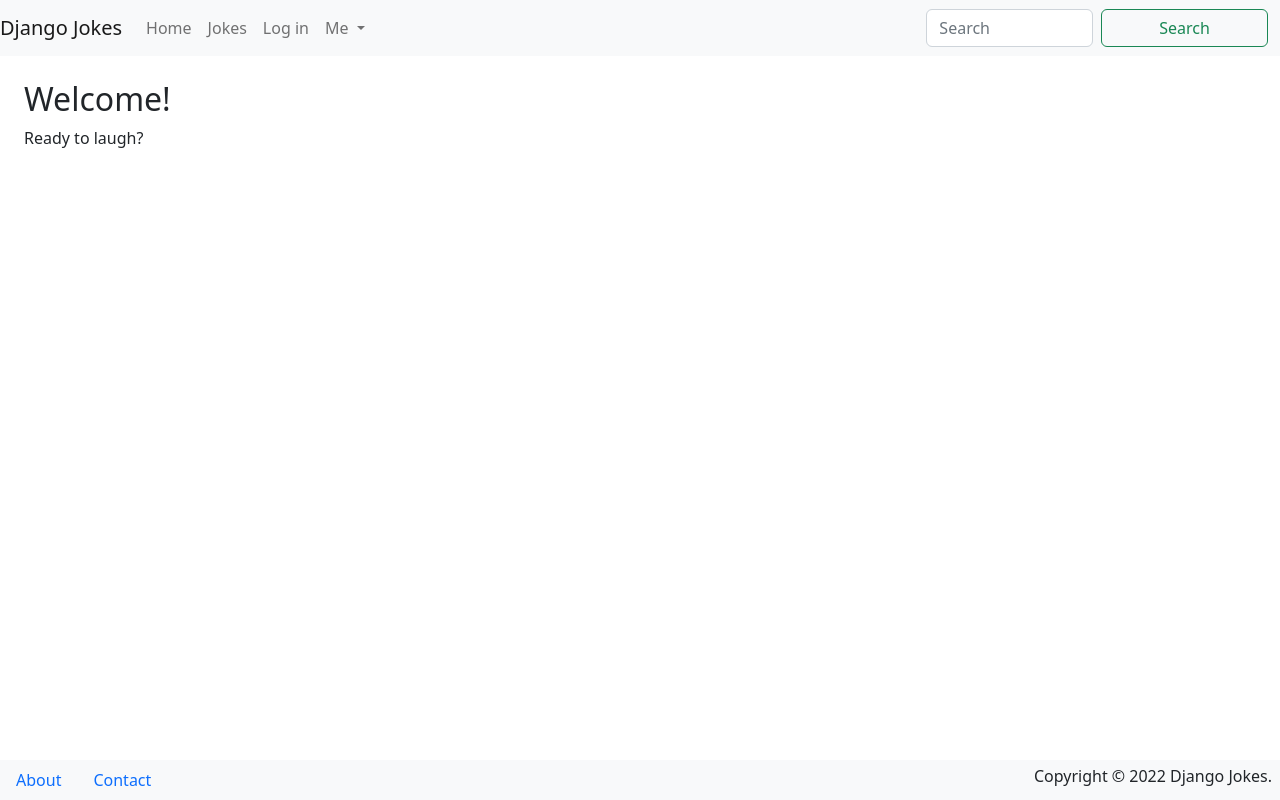
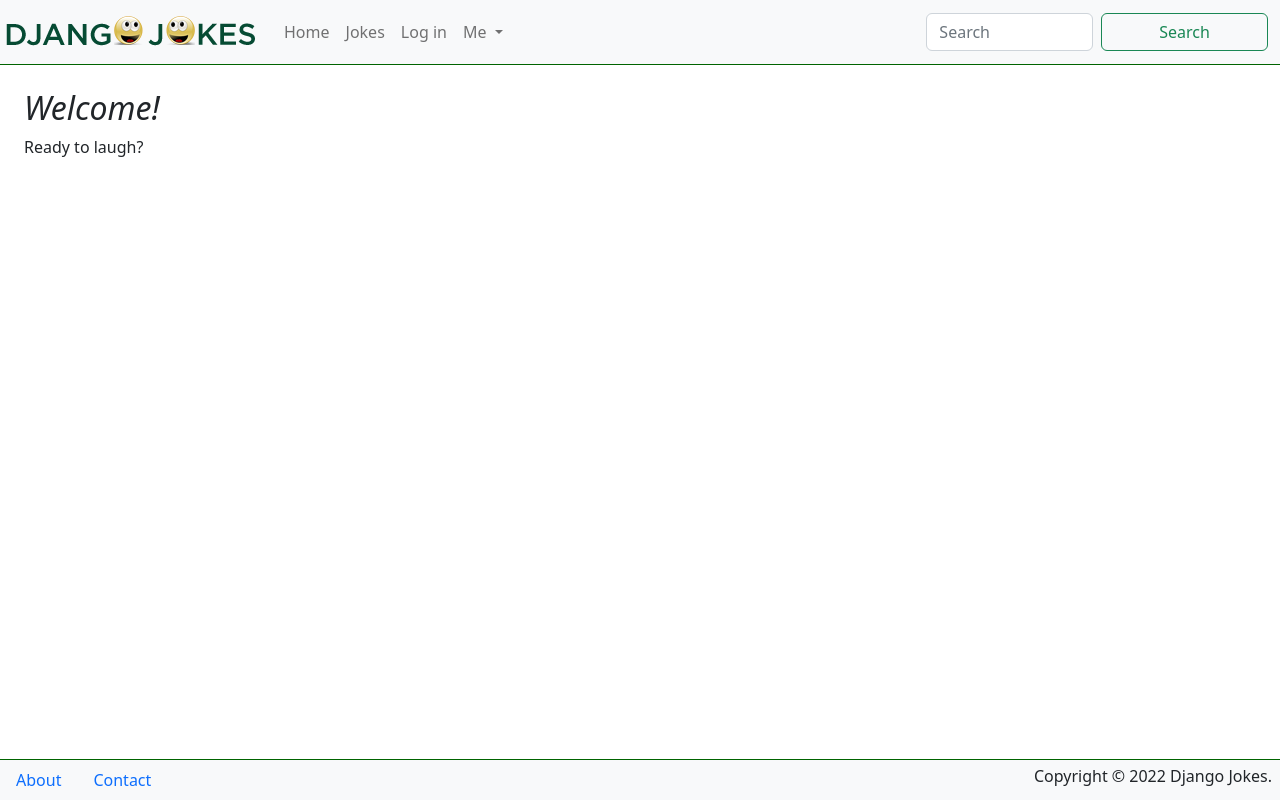
Before and after one commit to jramizares/djangojokes.com, a Django app: page / in a window 1280 px wide. Run offline with Django 4.2, Linux system fonts and the light colour scheme; some libraries are stand-ins or nearby versions.

Commit message:
images and css files

```diff
--- a/djangojokes/settings.py
+++ b/djangojokes/settings.py
@@ -122,6 +122,10 @@ USE_TZ = True
 
 STATIC_URL = 'static/'
 
+STATICFILES_DIRS = [
+    BASE_DIR / 'static',
+]
+
 # Default primary key field type
 # https://docs.djangoproject.com/en/4.1/ref/settings/#default-auto-field
 
--- /dev/null
+++ b/static/css/main.css
@@ -0,0 +1,15 @@
+body {
+  padding-bottom: 50px;
+}
+
+footer {
+  border-top: 1px solid darkgreen;
+}
+
+header {
+  border-bottom: 1px solid darkgreen;
+}
+
+h2 {
+  font-style: italic;
+}
--- a/templates/_base.html
+++ b/templates/_base.html
@@ -1,3 +1,5 @@
+{% load static %}
+
 <!DOCTYPE html>
 <html lang="en">
 <head>
@@ -6,12 +8,16 @@
 <link href="https://cdn.jsdelivr.net/npm/bootstrap@5.2.1/dist/css/bootstrap.min.css" rel="stylesheet" integrity="sha384-iYQeCzEYFbKjA/T2uDLTpkwGzCiq6soy8tYaI1GyVh/UjpbCx/TYkiZhlZB6+fzT" crossorigin="anonymous">
 
 <script src="https://kit.fontawesome.com/d8ab5c25fb.js" crossorigin="anonymous"></script>
+<link rel="shortcut icon" type="image/png" href="{% static 'images/favicon.png' %}">
+<link rel="stylesheet" href="{% static 'css/main.css' %}">
+
 <title>{% block title %}{% endblock %} | Django Jokes</title>
 </head>
 <body>
 <header>
   <nav class="navbar navbar-expand-lg navbar-light bg-light">
-    <a class="navbar-brand" href="{% url 'pages:homepage' %}">Django Jokes</a>
+    <a class="navbar-brand" href="{% url 'pages:homepage' %}">
+      <img src="{% static 'images/logo.png' %}" alt="Logo" class="img-fluid"/></a>
     <button class="navbar-toggler" type="button" data-toggle="collapse"
       data-target="#navbarSupportedContent" aria-expanded="false"
       aria-controls="navbarSupportedContent" aria-label="Toggle navigation">
```
Also changed, not shown: static/images/favicon.png (added), static/images/logo.png (added).
